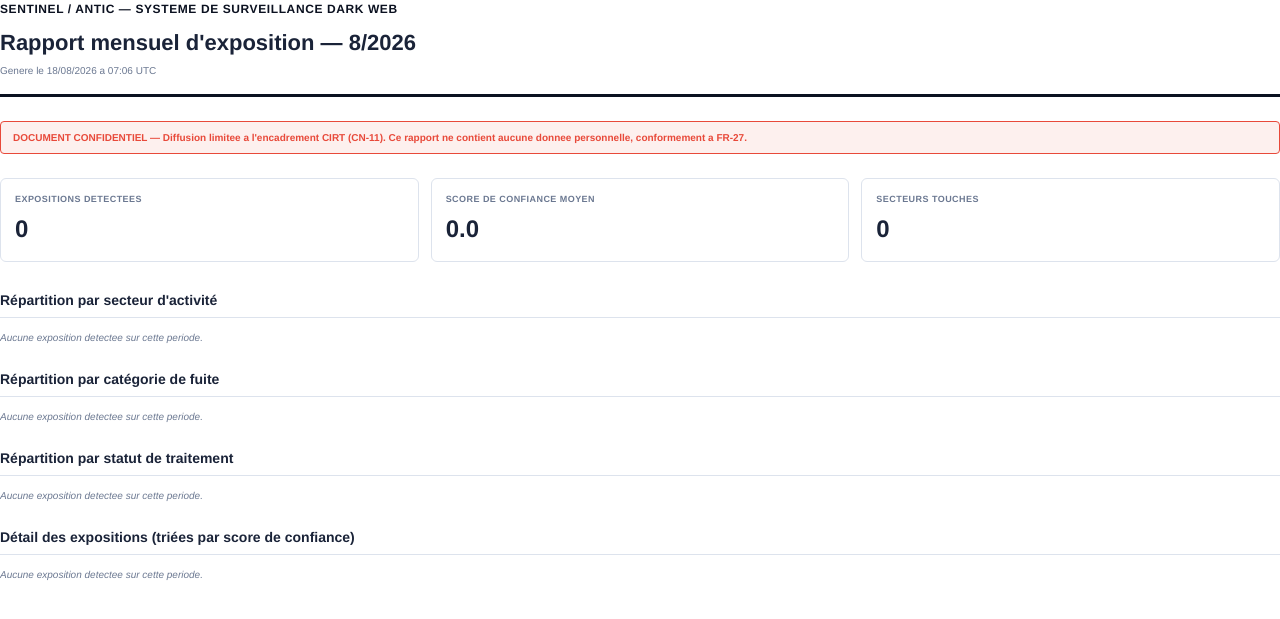
After one commit to vnyay1/dark-web-monitoring, a Flask app: page /reports/monthly/html in a window 1280 px wide. The commit adds this page. Shown: the top 619 px of the page. Run offline with Flask 3, Linux system fonts and the light colour scheme; the visitor is signed in with stand-in values (Sample User, id 1).

Commit message:
Add reports generation and export functionality with monthly report and data export options

```diff
--- a/app/web/__init__.py
+++ b/app/web/__init__.py
@@ -5,7 +5,7 @@ Factory Flask - initialise l'application et enregistre les blueprints.
 from flask import Flask
 from app.config import Config
 from app.db import init_db
-
+from app.web.reports import reports_bp
 
 def create_app():
     app = Flask(__name__)
@@ -24,6 +24,7 @@ def create_app():
     app.register_blueprint(dashboard_bp)
     app.register_blueprint(expositions_bp)
     app.register_blueprint(alerts_bp)
+    app.register_blueprint(reports_bp)
 
     @app.context_processor
     def inject_alertes_count():
--- /dev/null
+++ b/app/web/reports.py
@@ -0,0 +1,69 @@
+"""
+FR-27/FR-28 - Blueprint de generation de rapports et d'export de donnees.
+"""
+
+import io
+from flask import Blueprint, render_template, send_file, Response, request
+from flask_login import login_required
+
+from app.reports.monthly_report import generer_rapport_html, generer_rapport_pdf
+from app.reports.export import exporter_json, exporter_csv
+from app.models import utc_now
+
+reports_bp = Blueprint("reports", __name__, url_prefix="/reports")
+
+
+@reports_bp.route("/")
+@login_required
+def index():
+    maintenant = utc_now()
+    return render_template("reports_index.html", mois_courant=maintenant.month, annee_courante=maintenant.year)
+
+
+@reports_bp.route("/monthly/html")
+@login_required
+def monthly_html():
+    mois = int(request.args.get("mois", utc_now().month))
+    annee = int(request.args.get("annee", utc_now().year))
+    html_content = generer_rapport_html(mois, annee)
+    return Response(html_content, mimetype="text/html")
+
+
+@reports_bp.route("/monthly/pdf")
+@login_required
+def monthly_pdf():
+    mois = int(request.args.get("mois", utc_now().month))
+    annee = int(request.args.get("annee", utc_now().year))
+
+    import tempfile
+    with tempfile.NamedTemporaryFile(suffix=".pdf", delete=False) as tmp:
+        chemin = generer_rapport_pdf(mois, annee, tmp.name)
+
+    return send_file(
+        chemin,
+        mimetype="application/pdf",
+        as_attachment=True,
+        download_name=f"rapport_sentinel_{mois:02d}-{annee}.pdf",
+    )
+
+
+@reports_bp.route("/export/json")
+@login_required
+def export_json():
+    data = exporter_json()
+    return Response(
+        data,
+        mimetype="application/json",
+        headers={"Content-Disposition": "attachment; filename=expositions_export.json"},
+    )
+
+
+@reports_bp.route("/export/csv")
+@login_required
+def export_csv():
+    data = exporter_csv()
+    return Response(
+        data,
+        mimetype="text/csv",
+        headers={"Content-Disposition": "attachment; filename=expositions_export.csv"},
+    )
--- a/app/web/templates/base.html
+++ b/app/web/templates/base.html
@@ -119,7 +119,7 @@
                 <span style="background: var(--accent-alert); color: white; font-size: 10px; font-weight: 700; padding: 1px 6px; border-radius: 10px; margin-left: 4px;">{{ nb_alertes_non_lues }}</span>
                 {% endif %}
             </a>
-            <a href="#" class="{% block nav_reports %}{% endblock %}">Rapports</a>
+            <a href="{{ url_for('reports.index') }}" class="{% block nav_reports %}{% endblock %}">Rapports</a>
             <a href="{{ url_for('auth.logout') }}">Deconnexion</a>
         </nav>
     </header>
--- /dev/null
+++ b/app/web/templates/rapport_mensuel.html
@@ -0,0 +1,233 @@
+<!DOCTYPE html>
+<html lang="fr">
+<head>
+    <meta charset="UTF-8">
+    <title>Rapport mensuel — Sentinel</title>
+    <style>
+        @page {
+            size: A4;
+            margin: 2cm;
+            @bottom-center {
+                content: "ANTIC — Confidentiel — Page " counter(page) " / " counter(pages);
+                font-size: 9px;
+                color: #6B7891;
+            }
+        }
+
+        * { box-sizing: border-box; margin: 0; padding: 0; }
+
+        body {
+            font-family: 'Helvetica', 'Arial', sans-serif;
+            color: #1A2338;
+            font-size: 11px;
+            line-height: 1.5;
+        }
+
+        .header {
+            border-bottom: 3px solid #0B1120;
+            padding-bottom: 16px;
+            margin-bottom: 24px;
+        }
+
+        .header-brand {
+            font-size: 12px;
+            font-weight: 700;
+            letter-spacing: 0.05em;
+            color: #0B1120;
+        }
+
+        .header-title {
+            font-size: 22px;
+            font-weight: 700;
+            margin-top: 8px;
+        }
+
+        .header-meta {
+            font-size: 10px;
+            color: #6B7891;
+            margin-top: 4px;
+        }
+
+        .confidential-banner {
+            background: #FDF0EE;
+            border: 1px solid #E8493A;
+            color: #E8493A;
+            padding: 8px 12px;
+            font-size: 10px;
+            font-weight: 600;
+            border-radius: 4px;
+            margin: 16px 0 24px 0;
+        }
+
+        .stats-grid {
+            display: flex;
+            gap: 12px;
+            margin-bottom: 28px;
+        }
+
+        .stat-box {
+            flex: 1;
+            border: 1px solid #DDE3ED;
+            border-radius: 6px;
+            padding: 14px;
+        }
+
+        .stat-label {
+            font-size: 9px;
+            text-transform: uppercase;
+            letter-spacing: 0.05em;
+            color: #6B7891;
+            font-weight: 600;
+        }
+
+        .stat-value {
+            font-size: 24px;
+            font-weight: 700;
+            margin-top: 4px;
+        }
+
+        h2 {
+            font-size: 14px;
+            margin: 24px 0 12px 0;
+            padding-bottom: 6px;
+            border-bottom: 1px solid #DDE3ED;
+        }
+
+        table {
+            width: 100%;
+            border-collapse: collapse;
+            margin-bottom: 20px;
+        }
+
+        th {
+            text-align: left;
+            font-size: 9px;
+            text-transform: uppercase;
+            letter-spacing: 0.05em;
+            color: #6B7891;
+            padding: 8px 10px;
+            border-bottom: 2px solid #DDE3ED;
+        }
+
+        td {
+            padding: 8px 10px;
+            border-bottom: 1px solid #EEF1F6;
+            font-size: 10px;
+        }
+
+        .badge {
+            display: inline-block;
+            padding: 2px 8px;
+            border-radius: 10px;
+            font-size: 9px;
+            font-weight: 600;
+        }
+
+        .badge-high { background: #FDF0EE; color: #E8493A; }
+        .badge-mid { background: #FEF6E8; color: #B8791F; }
+        .badge-low { background: #EEF1F6; color: #6B7891; }
+
+        .empty-note {
+            color: #6B7891;
+            font-style: italic;
+            font-size: 10px;
+        }
+    </style>
+</head>
+<body>
+
+    <div class="header">
+        <div class="header-brand">SENTINEL / ANTIC — SYSTEME DE SURVEILLANCE DARK WEB</div>
+        <div class="header-title">Rapport mensuel d'exposition — {{ mois }}/{{ annee }}</div>
+        <div class="header-meta">Genere le {{ date_generation.strftime('%d/%m/%Y a %H:%M') }} UTC</div>
+    </div>
+
+    <div class="confidential-banner">
+        DOCUMENT CONFIDENTIEL — Diffusion limitee a l'encadrement CIRT (CN-11). Ce rapport ne contient aucune donnee personnelle, conformement a FR-27.
+    </div>
+
+    <div class="stats-grid">
+        <div class="stat-box">
+            <div class="stat-label">Expositions detectees</div>
+            <div class="stat-value">{{ total_periode }}</div>
+        </div>
+        <div class="stat-box">
+            <div class="stat-label">Score de confiance moyen</div>
+            <div class="stat-value">{{ score_moyen }}</div>
+        </div>
+        <div class="stat-box">
+            <div class="stat-label">Secteurs touches</div>
+            <div class="stat-value">{{ repartition_secteur|length }}</div>
+        </div>
+    </div>
+
+    <h2>Répartition par secteur d'activité</h2>
+    {% if repartition_secteur %}
+    <table>
+        <thead><tr><th>Secteur</th><th>Nombre d'expositions</th></tr></thead>
+        <tbody>
+            {% for secteur, count in repartition_secteur.items() %}
+            <tr><td>{{ secteur }}</td><td>{{ count }}</td></tr>
+            {% endfor %}
+        </tbody>
+    </table>
+    {% else %}
+    <p class="empty-note">Aucune exposition detectee sur cette periode.</p>
+    {% endif %}
+
+    <h2>Répartition par catégorie de fuite</h2>
+    {% if repartition_categorie %}
+    <table>
+        <thead><tr><th>Catégorie</th><th>Nombre d'expositions</th></tr></thead>
+        <tbody>
+            {% for cat, count in repartition_categorie.items() %}
+            <tr><td>{{ cat }}</td><td>{{ count }}</td></tr>
+            {% endfor %}
+        </tbody>
+    </table>
+    {% else %}
+    <p class="empty-note">Aucune exposition detectee sur cette periode.</p>
+    {% endif %}
+
+    <h2>Répartition par statut de traitement</h2>
+    {% if repartition_statut %}
+    <table>
+        <thead><tr><th>Statut</th><th>Nombre d'expositions</th></tr></thead>
+        <tbody>
+            {% for statut, count in repartition_statut.items() %}
+            <tr><td>{{ statut }}</td><td>{{ count }}</td></tr>
+            {% endfor %}
+        </tbody>
+    </table>
+    {% else %}
+    <p class="empty-note">Aucune exposition detectee sur cette periode.</p>
+    {% endif %}
+
+    <h2>Détail des expositions (triées par score de confiance)</h2>
+    {% if entites %}
+    <table>
+        <thead>
+            <tr><th>Entité</th><th>Secteur</th><th>Catégorie</th><th>Score</th><th>Statut</th></tr>
+        </thead>
+        <tbody>
+            {% for e in entites %}
+            <tr>
+                <td>{{ e.nom }}</td>
+                <td>{{ e.secteur }}</td>
+                <td>{{ e.categorie }}</td>
+                <td>
+                    <span class="badge {% if e.score >= 0.7 %}badge-high{% elif e.score >= 0.4 %}badge-mid{% else %}badge-low{% endif %}">
+                        {{ e.score }}
+                    </span>
+                </td>
+                <td>{{ e.statut }}</td>
+            </tr>
+            {% endfor %}
+        </tbody>
+    </table>
+    {% else %}
+    <p class="empty-note">Aucune exposition detectee sur cette periode.</p>
+    {% endif %}
+
+</body>
+</html>
```
Also changed, not shown: app/reports/export.py (added, +63 -0 lines), app/reports/monthly_report.py (added, +104 -0 lines), app/web/templates/reports_index.html (added, +71 -0 lines).
